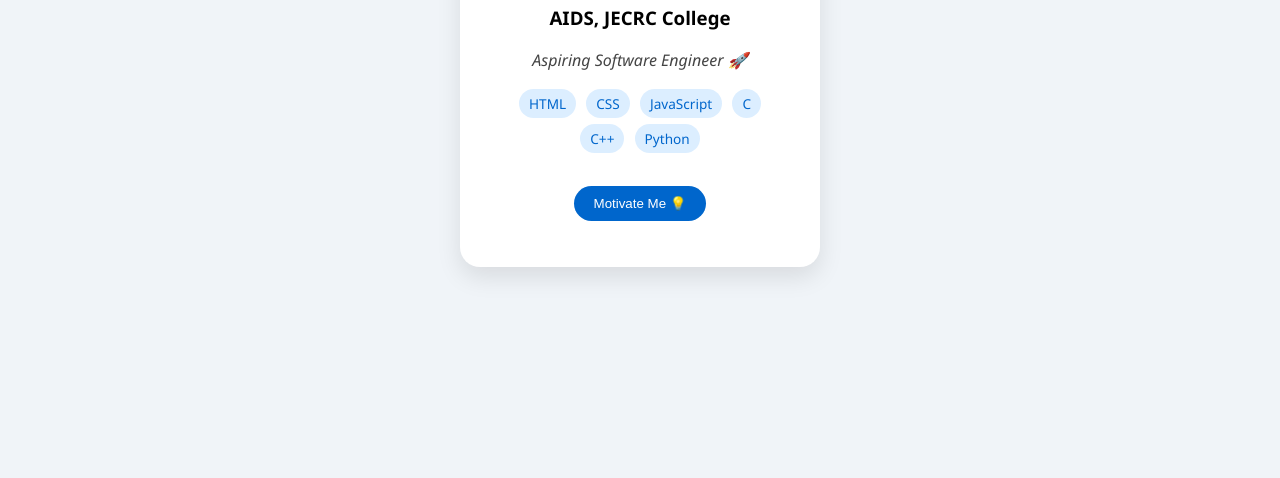
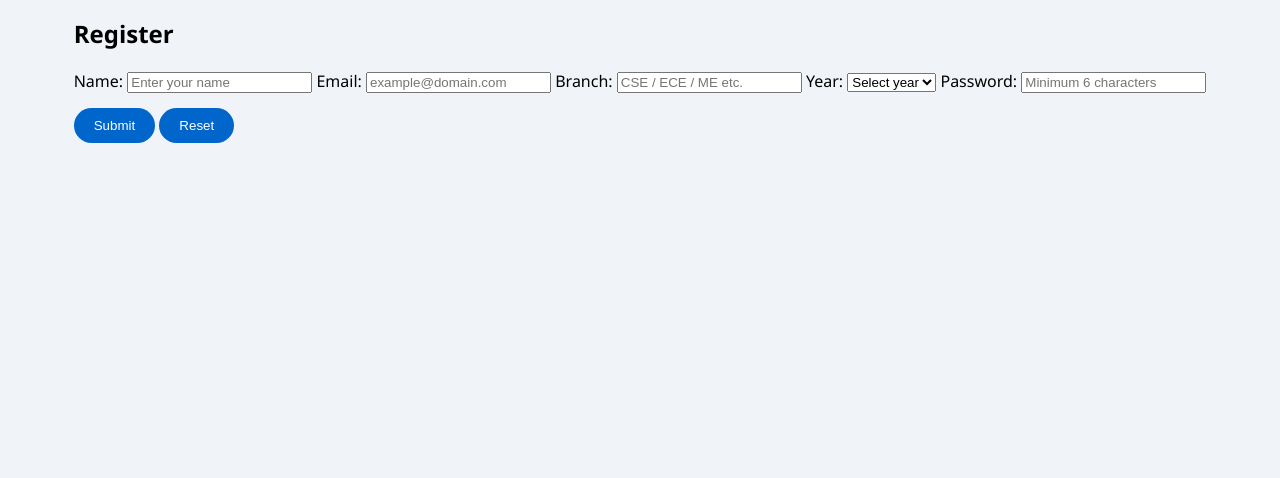
Before and after one commit to Priyansh1867/Demo-Website, a plain HTML site: page index.html in a window 1280 px wide. Shown: the part 322-800 px from the top of the page. Drawn offline with Linux system fonts and the light colour scheme.

Commit message:
Update index.html

```diff
--- a/index.html
+++ b/index.html
@@ -1,28 +1,43 @@
 <!DOCTYPE html>
 <html lang="en">
 <head>
-  <meta charset="UTF-8" />
-  <meta name="viewport" content="width=device-width, initial-scale=1.0"/>
-  <title>Developer Profile Card</title>
-  <link rel="stylesheet" href="p.css" />
+  <meta charset="UTF-8">
+  <title>Registration Form</title>
+  <link rel="stylesheet" href="p.css">
 </head>
 <body>
-  <div class="card" id="profileCard">
-    <h1>Priyansh Jain</h1>
-    <h3>AIDS, JECRC College</h3>
-    <p class="bio">Aspiring Software Engineer 🚀</p>
+  <div class="container">
+    <form id="registrationForm">
+      <h2>Register</h2>
 
-    <div class="tech-stack">
-      <span class="badge">HTML</span>
-      <span class="badge">CSS</span>
-      <span class="badge">JavaScript</span>
-      <span class="badge">C</span>
-      <span class="badge">C++</span>
-      <span class="badge">Python</span>
-    </div>
+      <label for="name">Name:</label>
+      <input type="text" id="name" placeholder="Enter your name">
 
-    <button id="quoteBtn">Motivate Me 💡</button>
-    <p id="quoteDisplay" class="quote"></p>
+      <label for="email">Email:</label>
+      <input type="email" id="email" placeholder="example@domain.com">
+
+      <label for="branch">Branch:</label>
+      <input type="text" id="branch" placeholder="CSE / ECE / ME etc.">
+
+      <label for="year">Year:</label>
+      <select id="year">
+        <option value="">Select year</option>
+        <option>1st</option>
+        <option>2nd</option>
+        <option>3rd</option>
+        <option>4th</option>
+      </select>
+
+      <label for="password">Password:</label>
+      <input type="password" id="password" placeholder="Minimum 6 characters">
+
+      <div id="strength"></div>
+
+      <button type="submit">Submit</button>
+      <button type="reset">Reset</button>
+
+      <p id="message"></p>
+    </form>
   </div>
 
   <script src="p.js"></script>
```
